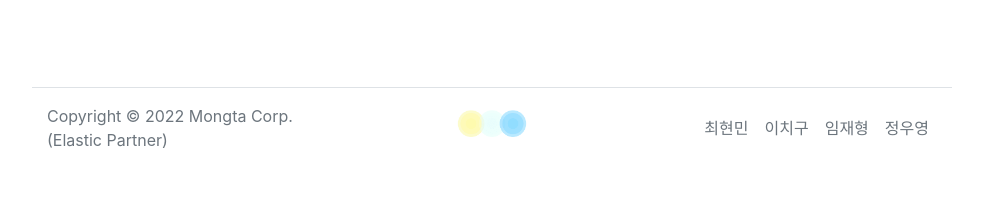
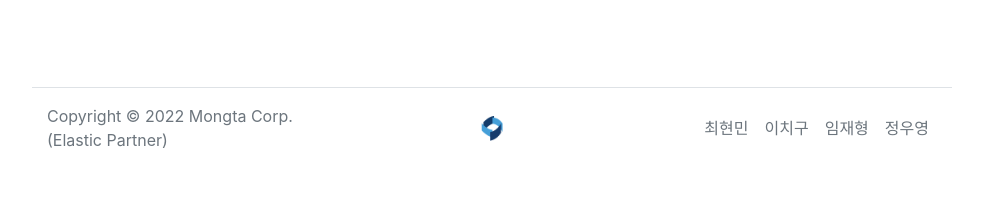
Before and after one commit to hyunmin0317/Mongle, a Django app: page /common/signup/ in a window 1280 px wide. Shown: the part 873-1095 px from the top of the page, without its empty margins (148-1131 px from the left). Run offline with Django 4.2, Linux system fonts and the light colour scheme; some libraries are stand-ins or nearby versions.

Commit message:
fix: frontend

```diff
--- a/templates/base.html
+++ b/templates/base.html
@@ -34,7 +34,7 @@
         <p class="col-md-4 mb-0 text-muted">Copyright © 2022 Mongta Corp. (Elastic Partner)</p>
 
         <a href="http://www.mongta.co.kr/" class="col-md-4 d-flex align-items-center justify-content-center">
-            <img src="{% static 'image.png' %}" width="110"/>
+            <img src="{% static 'mongta_logo.png' %}" width="8%"/>
         </a>
 
         <ul class="nav col-md-4 justify-content-end">
```
Also changed, not shown: static/image.png, static/mongta_logo.png (added).
